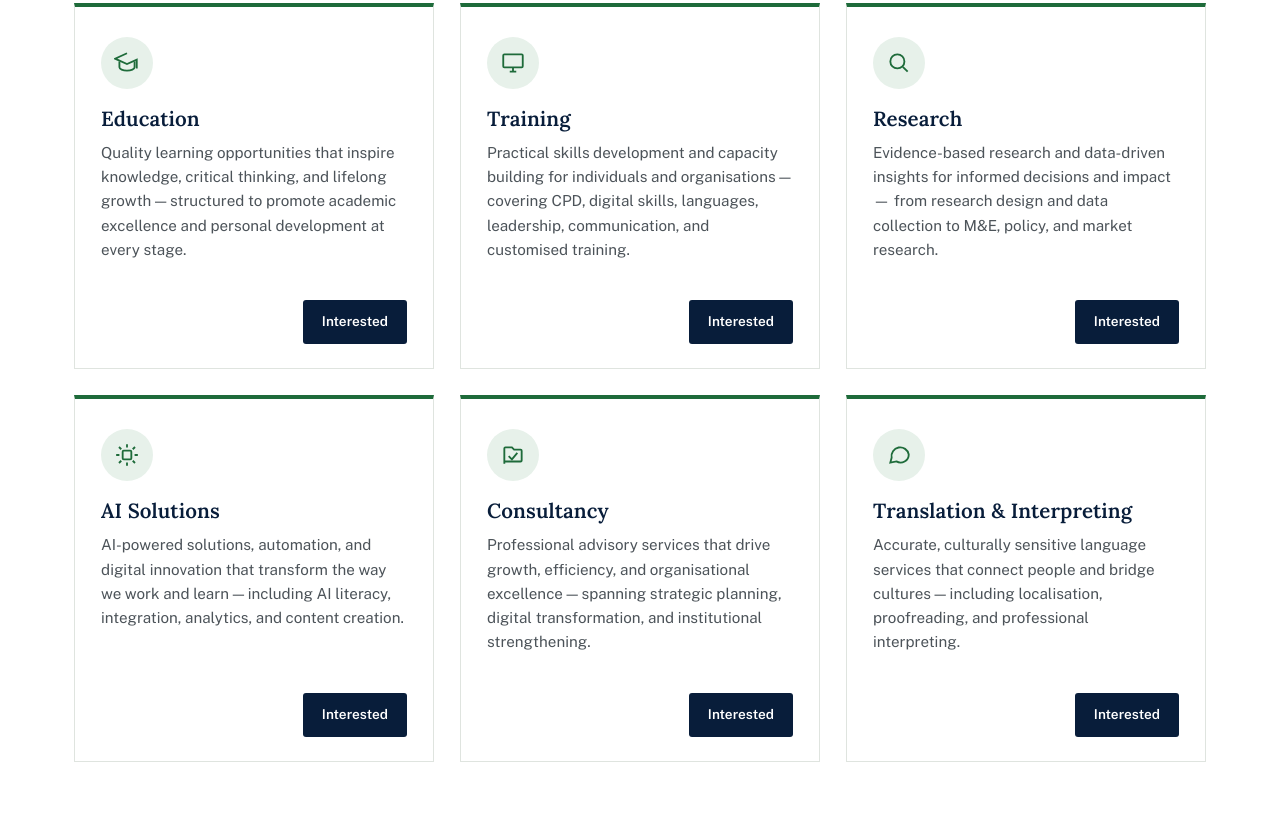
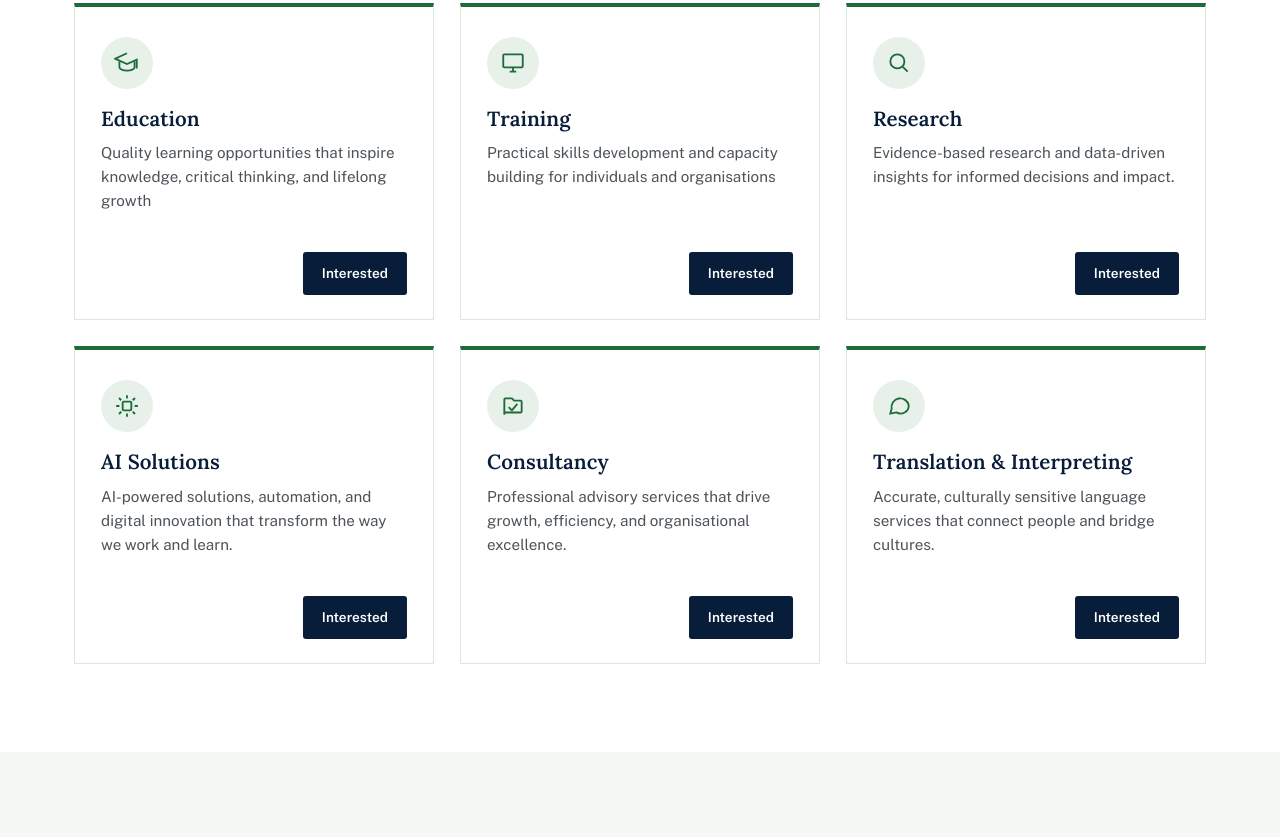
Before and after one commit to imanirumvaolivier20-a11y/eduglobal-website, a plain HTML site: page services.html in a window 1280 px wide. Shown: the part 525-1362 px from the top of the page. Drawn offline with nearby package versions, Linux system fonts and the light colour scheme.

Commit message:
Serviced on flyers

```diff
--- a/services.html
+++ b/services.html
@@ -57,7 +57,7 @@
             <svg viewBox="0 0 24 24" fill="none" stroke="currentColor" stroke-width="1.7"><path d="M12 3 1 8l11 5 9-4.1V17"/><path d="M5 10.5V16c0 1.7 3.1 3 7 3s7-1.3 7-3v-5.5"/></svg>
           </div>
           <h3>Education</h3>
-          <p>Quality learning opportunities that inspire knowledge, critical thinking, and lifelong growth — structured to promote academic excellence and personal development at every stage.</p>
+          <p>Quality learning opportunities that inspire knowledge, critical thinking, and lifelong growth</p>
           <div class="service-foot"><a class="btn btn-interested" href="projects.html">Interested</a></div>
         </div>
 
@@ -66,7 +66,7 @@
             <svg viewBox="0 0 24 24" fill="none" stroke="currentColor" stroke-width="1.7"><rect x="3" y="4" width="18" height="12" rx="1"/><path d="M9 20h6M12 16v4"/></svg>
           </div>
           <h3>Training</h3>
-          <p>Practical skills development and capacity building for individuals and organisations — covering CPD, digital skills, languages, leadership, communication, and customised training.</p>
+          <p>Practical skills development and capacity building for individuals and organisations</p>
           <div class="service-foot"><a class="btn btn-interested" href="projects.html">Interested</a></div>
         </div>
 
@@ -75,7 +75,7 @@
             <svg viewBox="0 0 24 24" fill="none" stroke="currentColor" stroke-width="1.7"><circle cx="10.5" cy="10.5" r="6.5"/><path d="M20 20l-4.5-4.5"/></svg>
           </div>
           <h3>Research</h3>
-          <p>Evidence-based research and data-driven insights for informed decisions and impact — from research design and data collection to M&amp;E, policy, and market research.</p>
+          <p>Evidence-based research and data-driven insights for informed decisions and impact.</p>
           <div class="service-foot"><a class="btn btn-interested" href="projects.html">Interested</a></div>
         </div>
 
@@ -84,7 +84,7 @@
             <svg viewBox="0 0 24 24" fill="none" stroke="currentColor" stroke-width="1.7"><rect x="8" y="8" width="8" height="8" rx="1"/><path d="M12 2v3M12 19v3M2 12h3M19 12h3M4.6 4.6l2.1 2.1M17.3 17.3l2.1 2.1M4.6 19.4l2.1-2.1M17.3 6.7l2.1-2.1"/></svg>
           </div>
           <h3>AI Solutions</h3>
-          <p>AI-powered solutions, automation, and digital innovation that transform the way we work and learn — including AI literacy, integration, analytics, and content creation.</p>
+          <p>AI-powered solutions, automation, and digital innovation that transform the way we work and learn.</p>
           <div class="service-foot"><a class="btn btn-interested" href="projects.html">Interested</a></div>
         </div>
 
@@ -93,7 +93,7 @@
             <svg viewBox="0 0 24 24" fill="none" stroke="currentColor" stroke-width="1.7"><path d="M8 13l3 3 5-6"/><path d="M4 20V6a1 1 0 0 1 1-1h6l2 2h6a1 1 0 0 1 1 1v9a1 1 0 0 1-1 1H5a1 1 0 0 1-1-1z"/></svg>
           </div>
           <h3>Consultancy</h3>
-          <p>Professional advisory services that drive growth, efficiency, and organisational excellence — spanning strategic planning, digital transformation, and institutional strengthening.</p>
+          <p>Professional advisory services that drive growth, efficiency, and organisational excellence.</p>
           <div class="service-foot"><a class="btn btn-interested" href="projects.html">Interested</a></div>
         </div>
 
@@ -102,7 +102,7 @@
             <svg viewBox="0 0 24 24" fill="none" stroke="currentColor" stroke-width="1.7"><path d="M21 11.5a7.5 7.5 0 0 1-11.4 6.4L4 19l1.2-4.5A7.5 7.5 0 1 1 21 11.5z"/></svg>
           </div>
           <h3>Translation &amp; Interpreting</h3>
-          <p>Accurate, culturally sensitive language services that connect people and bridge cultures — including localisation, proofreading, and professional interpreting.</p>
+          <p>Accurate, culturally sensitive language services that connect people and bridge cultures. </p>
           <div class="service-foot"><a class="btn btn-interested" href="projects.html">Interested</a></div>
         </div>
 
```
